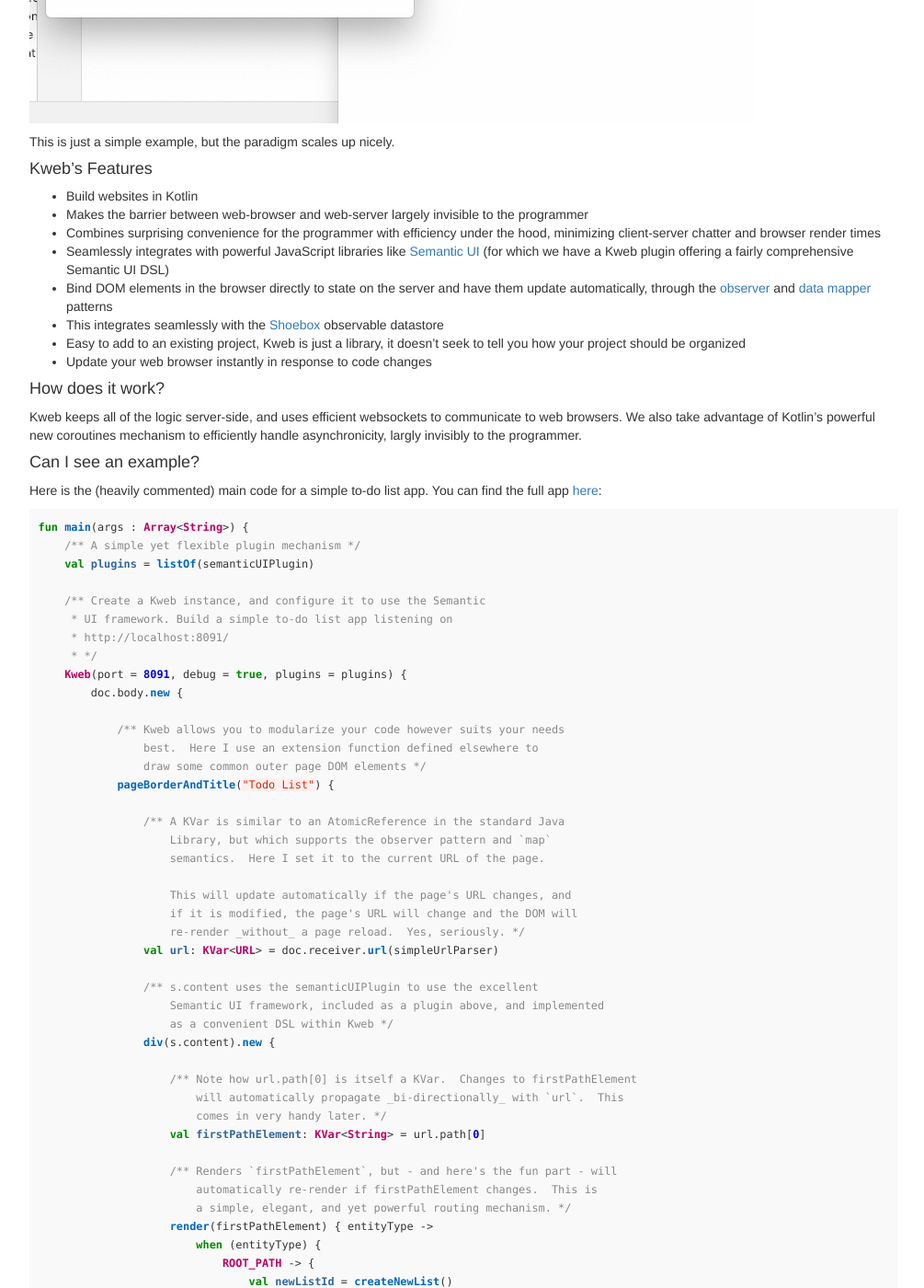
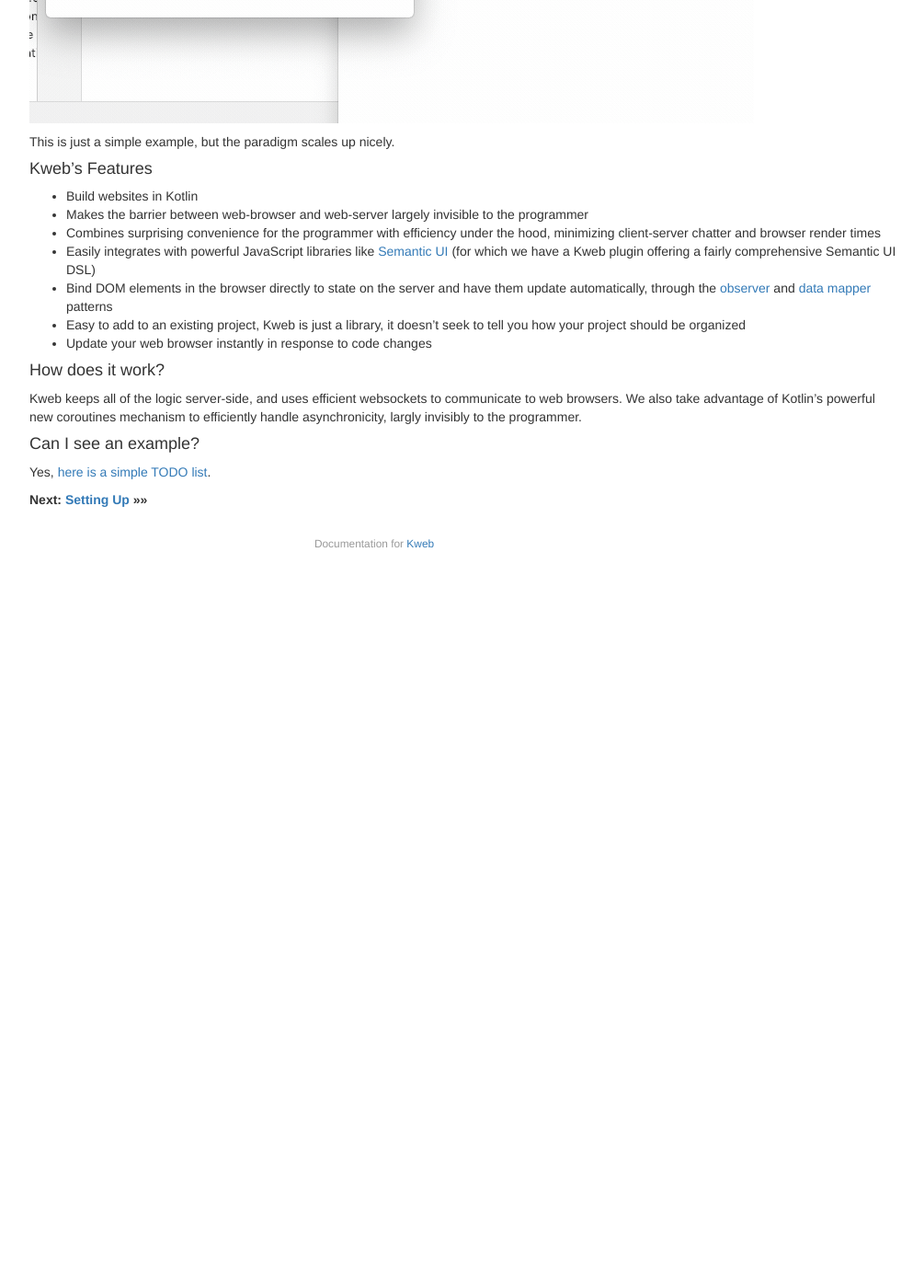
Before and after one commit to kwebio/kwebio.github.io, a Jekyll site: the page built from index.md, in a window 1280 px wide and 1400 px high, scrolled down 709 px. Shown: the whole window at 92% size, without its empty margins (233-1238 px from the left). Built offline with Jekyll 4.4.1, drawn with Linux system fonts in a browser that asks for light colours; nearby versions of some CDN libraries; after the commit the page ends 1339 px from its top, so only the background shows below that; some of the changed text lies outside the part shown.

Commit message:
Update index.md

````diff
--- a/index.md
+++ b/index.md
@@ -20,9 +20,8 @@ This is just a simple example, but the paradigm scales up nicely.
 * Build websites in Kotlin
 * Makes the barrier between web-browser and web-server largely invisible to the programmer
 * Combines surprising convenience for the programmer with efficiency under the hood, minimizing client-server chatter and browser render times
-* Seamlessly integrates with powerful JavaScript libraries like [Semantic UI](https://semantic-ui.com/) (for which we have a Kweb plugin offering a fairly comprehensive Semantic UI DSL)
+* Easily integrates with powerful JavaScript libraries like [Semantic UI](https://semantic-ui.com/) (for which we have a Kweb plugin offering a fairly comprehensive Semantic UI DSL)
 * Bind DOM elements in the browser directly to state on the server and have them update automatically, through the [observer](https://en.wikipedia.org/wiki/Observer_pattern) and [data mapper](https://en.m.wikipedia.org/wiki/Data_mapper_pattern) patterns
-* This integrates seamlessly with the [Shoebox](https://github.com/kwebio/shoebox) observable datastore
 * Easy to add to an existing project, Kweb is just a library, it doesn't seek to tell you how your project should
   be organized
 * Update your web browser instantly in response to code changes
@@ -37,83 +36,6 @@ asynchronicity, largly invisibly to the programmer.
 
 #### Can I see an example?
 
-Here is the (heavily commented) main code for a simple to-do list app.  You can find the full app [here](https://github.com/kwebio/core/tree/master/src/main/kotlin/io/kweb/demos/todo):
-
-```kotlin
-fun main(args : Array<String>) {
-    /** A simple yet flexible plugin mechanism */
-    val plugins = listOf(semanticUIPlugin)
-
-    /** Create a Kweb instance, and configure it to use the Semantic
-     * UI framework. Build a simple to-do list app listening on
-     * http://localhost:8091/
-     * */
-    Kweb(port = 8091, debug = true, plugins = plugins) {
-        doc.body.new {
-
-            /** Kweb allows you to modularize your code however suits your needs
-                best.  Here I use an extension function defined elsewhere to
-                draw some common outer page DOM elements */
-            pageBorderAndTitle("Todo List") {
-
-                /** A KVar is similar to an AtomicReference in the standard Java
-                    Library, but which supports the observer pattern and `map`
-                    semantics.  Here I set it to the current URL of the page.
-
-                    This will update automatically if the page's URL changes, and
-                    if it is modified, the page's URL will change and the DOM will
-                    re-render _without_ a page reload.  Yes, seriously. */
-                val url: KVar<URL> = doc.receiver.url(simpleUrlParser)
-
-                /** s.content uses the semanticUIPlugin to use the excellent
-                    Semantic UI framework, included as a plugin above, and implemented
-                    as a convenient DSL within Kweb */
-                div(s.content).new {
-
-                    /** Note how url.path[0] is itself a KVar.  Changes to firstPathElement
-                        will automatically propagate _bi-directionally_ with `url`.  This
-                        comes in very handy later. */
-                    val firstPathElement: KVar<String> = url.path[0]
-
-                    /** Renders `firstPathElement`, but - and here's the fun part - will
-                        automatically re-render if firstPathElement changes.  This is
-                        a simple, elegant, and yet powerful routing mechanism. */
-                    render(firstPathElement) { entityType ->
-                        when (entityType) {
-                            ROOT_PATH -> {
-                                val newListId = createNewList()
-                                url.path.value = listOf("lists", newListId)
-                            }
-                            "lists" -> {
-                                /** Renders can be nested, which means that only this
-                                    specific part of the page must be re-rendered if
-                                    url.path[1] changes, which is very convenient
-                                    for the developer in comparison to other frameworks,
-                                    while minimizing server-browser chatter. */
-                                render(url.path[1]) { listId ->
-                                    try {
-                                        /** Here I use the same render mechanism to tie DOM
-                                            state to persistent state stored in Shoebox,
-                                            Kweb's simple but powerful key-value store with
-                                            observer pattern support.  */
-                                        renderList(toVar(State.lists, listId))
-                                    } catch (e: NoSuchElementException) {
-                                        throw NotFoundException("Can't find list with id $listId")
-                                    }
-                                }
-                            }
-                            else -> {
-                                throw NotFoundException("Unrecognized entity type '$entityType', path: ${url.path.value}")
-                            }
-                        }
-                    }
-                }
-            }
-        }
-    }
-}
-```
-
-You can find the entire "TODO List" example [here](https://github.com/kwebio/core/tree/master/src/main/kotlin/io/kweb/demos/todo).
+Yes, [here is a simple TODO list](https://github.com/kwebio/core/tree/master/src/main/kotlin/io/kweb/demos/todo).
 
 **Next: [Setting Up]({{ site.baseurl }}{% post_url 2017-03-03-getting-started %}) >>>>**
````
